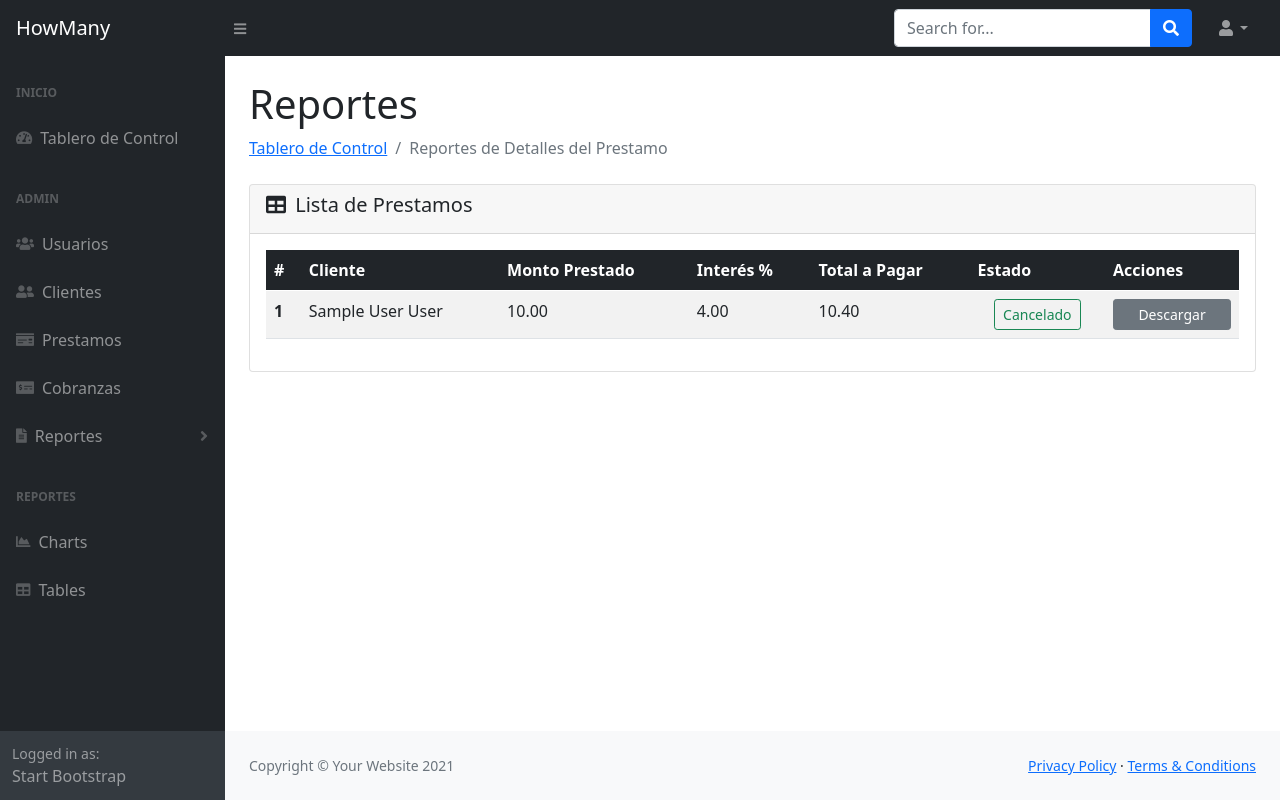
After one commit to DilanOjeda/loan-and-collection-app, a Node server app: page /reports/loan-details-report in a window 1280 px wide. The commit adds this page. Run offline with Node 20, Linux system fonts and the light colour scheme; tables that the repository leaves empty hold one stand-in row (values such as "Sample post"); some libraries are stand-ins or nearby versions.

Commit message:
feat(loan-details-report): create loan details report view

```diff
--- /dev/null
+++ b/src/controllers/reports.js
@@ -0,0 +1,30 @@
+const {Loan, Customer} = require('../models');
+
+
+
+const displayLoanDetailsReport = async (req, res) => {
+    try {
+        const loans = await Loan.findAll({
+            include: {
+                model: Customer,
+                attributes: ['names', 'lastNames']
+            },
+        });
+        res.render('reports/loan-details-report', {
+            title: 'Reportes',
+            loans
+        });
+    } catch (error) {
+        console.log('ERROR => ', error);
+        res.status(500).json({
+            msg: 'Se produjo un error y no se pudo completar su solicitud. Inténtalo de nuevo.'
+        });
+    }
+
+
+}
+
+
+module.exports = {
+    displayLoanDetailsReport,
+}
--- a/src/views/partials/left-menu.ejs
+++ b/src/views/partials/left-menu.ejs
@@ -49,7 +49,7 @@
                     </a>
                         <div class="collapse" id="collapseLayouts" aria-labelledby="headingOne" data-bs-parent="#sidenavAccordion">
                             <nav class="sb-sidenav-menu-nested nav">
-                                <a class="nav-link" href="layout-static.html">Resumen General</a>
+                                <a class="nav-link" href="/reports/loan-details-report">Detalles del Prestamo</a>
                                 <a class="nav-link" href="layout-sidenav-light.html">General x Cliente</a>
                                 <a class="nav-link" href="layout-sidenav-light.html">Entre Fechas</a>
                             </nav>
--- /dev/null
+++ b/src/views/reports/loan-details-report.ejs
@@ -0,0 +1,98 @@
+<!DOCTYPE html>
+<html lang="en">
+    <head>
+        <%- include('../partials/head.ejs') %>
+    </head>
+
+    <body class="sb-nav-fixed">
+
+                    <!-- ========   TOP NAVIGATION    ========-->
+
+        <%- include('../partials/top-navigation.ejs') %>
+
+        <div id="layoutSidenav">
+
+                    <!-- ========   RIGHT MENU    ========-->
+            <%- include('../partials/left-menu.ejs') %>
+
+            <div id="layoutSidenav_content">
+
+                <main>
+
+                    <div class="container-fluid px-4">
+                        <h1 class="mt-4">Reportes</h1>
+                        <ol class="breadcrumb mb-4">
+                            <li class="breadcrumb-item"><a href="/users/dashboard">Tablero de Control</a></li>
+                            <li class="breadcrumb-item active">Reportes de Detalles del Prestamo</li>
+                        </ol>
+
+                        <div class="card mb-4">
+                            <div class="card-header d-flex justify-content-between">
+                                <div class="">
+
+                                    <h5><i class="fas fa-table me-1"></i> Lista de Prestamos</h5>
+                                </div>
+                                <div>
+
+                                </div>
+                            </div>
+                            <div class="card-body" >
+                                <table id="tableIdLoanDetailsReport" class="table table-striped">
+                                    <thead class="table-dark">
+                                        <tr>
+                                            <th>#</th>
+                                            <th>Cliente</th>
+                                            <th>Monto Prestado</th>
+                                            <th>Interés %</th>
+                                            <th>Total a Pagar</th>
+                                            <th>Estado</th>
+                                            <th>Acciones</th>
+                                        </tr>
+                                    </thead>
+                                    <tbody>
+                                        <% if (loans) { %>
+                                            <% loans.forEach((loan, i) => { %>
+                                                <tr>
+                                                    <th scope="row"> <%= ++i %> </th>
+                                                    <td> <%= loan.customer.names + ' ' + loan.customer.lastNames %> </td>
+                                                    <td> <%= loan.creditAmount %> </td>
+                                                    <td> <%= loan.interestRate %> </td>
+                                                    <td> <%= (parseFloat(loan.creditAmount) + ( parseFloat(loan.creditAmount) * (parseFloat(loan.interestRate) /100))).toFixed(2) %> </td>
+                                                    <td>
+                                                        <div class="btn-group d-flex justify-content-center align-items-center">
+                                                            <div class="btn-group d-flex justify-content-center align-items-center">
+                                                                <button type="button" class="btn <%= loan.loanStatus? 'btn-outline-success' : 'btn-outline-danger' %> btn-sm"><%= loan.loanStatus? 'Cancelado' : 'Pendiente' %></button>
+                                                            </div>
+                                                        </div>
+                                                    </td>
+                                                    <td>
+
+                                                        <div class="btn-group d-flex justify-content-center align-items-center">
+                                                            <button id="<%= loan.id %>" loanId="downloadLoanDetailsReport_<%= loan.id %>" type="button" class="btn btn-secondary btn-sm ">Descargar</button>
+                                                        </div>
+                                                    </td>
+                                                </tr>
+                                            <% }) %>
+                                        <% } %>
+                                    </tbody>
+                                </table>
+                            </div>
+                        </div>
+
+                    </div>
+
+                </main>
+
+                <!-- ========   FOOTER  ======== -->
+                <%- include('../partials/footer.ejs'); -%>
+
+
+
+
+            </div>
+        </div>
+
+        <%- include('../partials/footer-scripts.ejs') %>
+
+    </body>
+</html>
```
Also changed, not shown: public/js/modules/reports.js (added, +19 -0 lines), src/routes/reports.js (added, +8 -0 lines), public/js/app.js, 1 other file.
